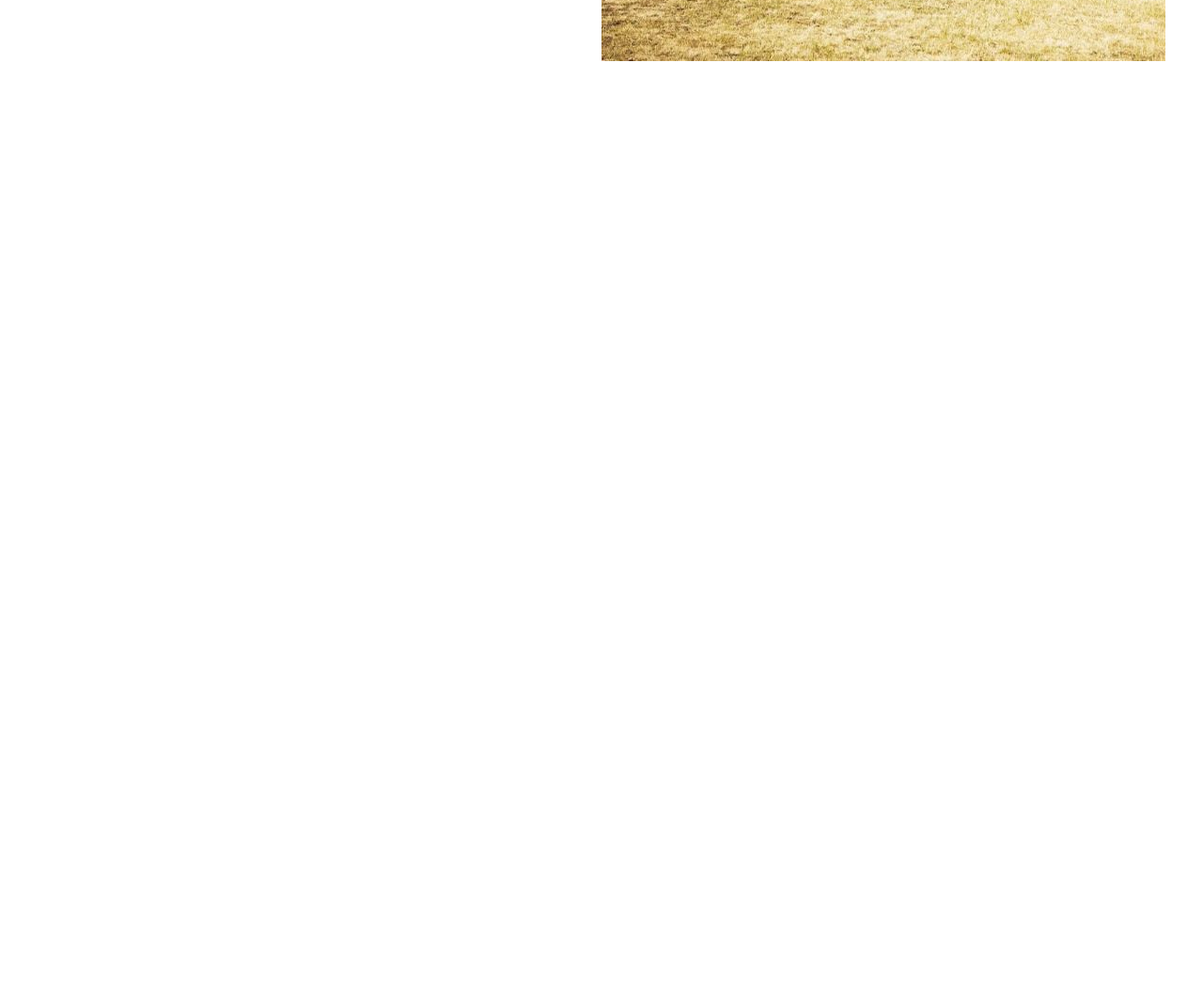
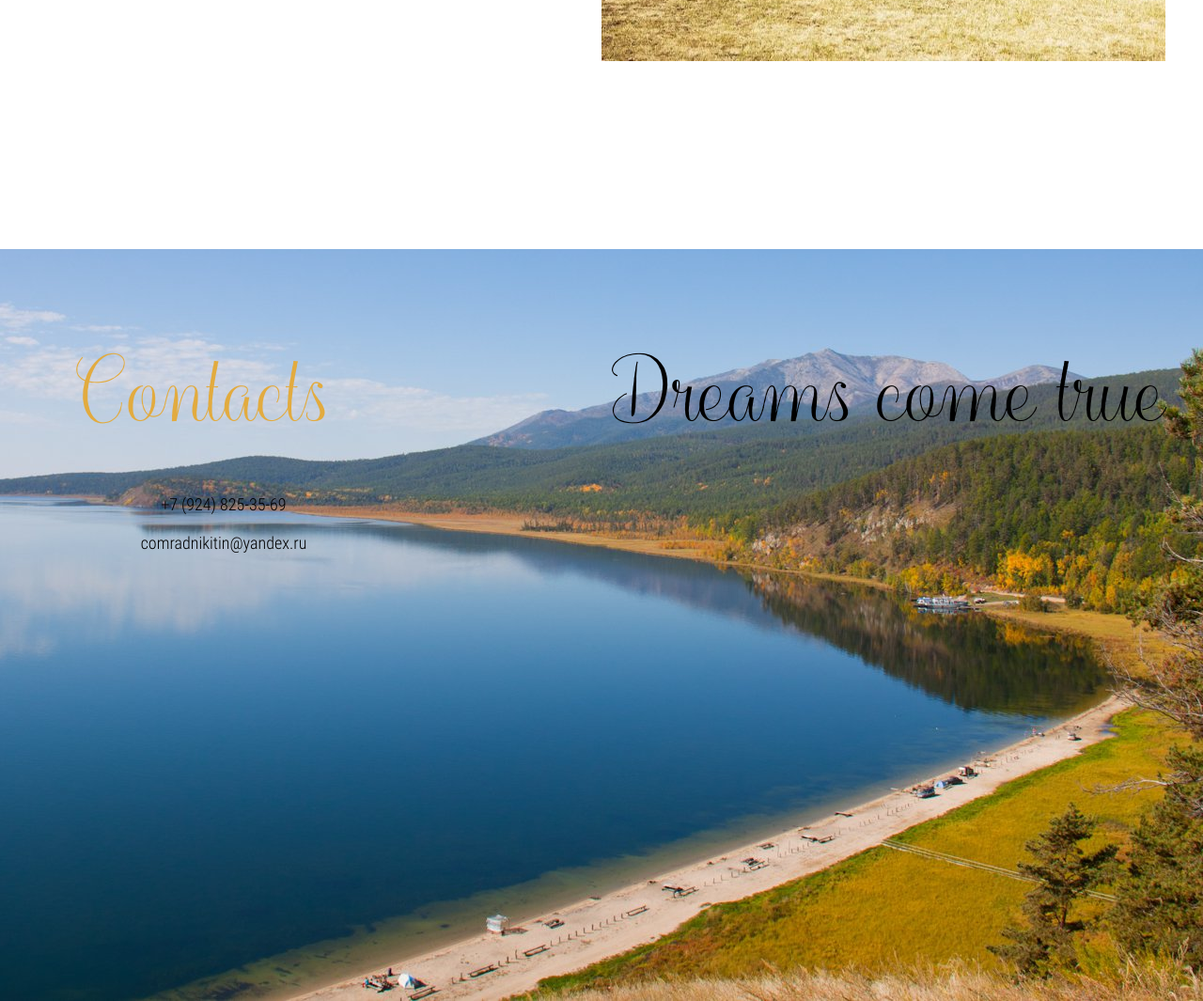
Before and after one commit to p-vasilitsch/p-vasilitsch.github.io, a plain HTML site: page BaikalSee/index.html in a window 1280 px wide. Shown: the part 5584-6649 px from the top of the page at 94% size. Before the commit the page ends 5849 px from the top, so only its background shows below. Drawn offline with nearby package versions, Linux system fonts and the light colour scheme.

Commit message:
Update index.html

```diff
--- a/BaikalSee/index.html
+++ b/BaikalSee/index.html
@@ -263,6 +263,27 @@
             </div>
         </div>
     </section>
+    <footer class="footer">
+        <div class="container">
+            <div class="footer__inner">
+                <div class="footer__contacts">
+                    <div class="footer__contacts-title">
+                        Contacts
+                    </div>
+                    <a class="footer__phone" href="tel:+79248253569">+7 (924) 825-35-69</a>
+                    <a class="footer__email" href="mailto:comradnikitin@yandex.ru">comradnikitin@yandex.ru</a>
+                    <div class="footer__social">
+                        <a class="footer__social-link" href="#"></a>
+                        <a class="footer__social-link" href="#"></a>
+                        <a class="footer__social-link" href="#"></a>
+                    </div>
+                </div>
+                <div class="footer__text">
+                    Dreams come true
+                </div>
+            </div>
+        </div>
+    </footer>
 
 
     <script src="https://ajax.googleapis.com/ajax/libs/jquery/3.4.1/jquery.min.js"></script>
```
